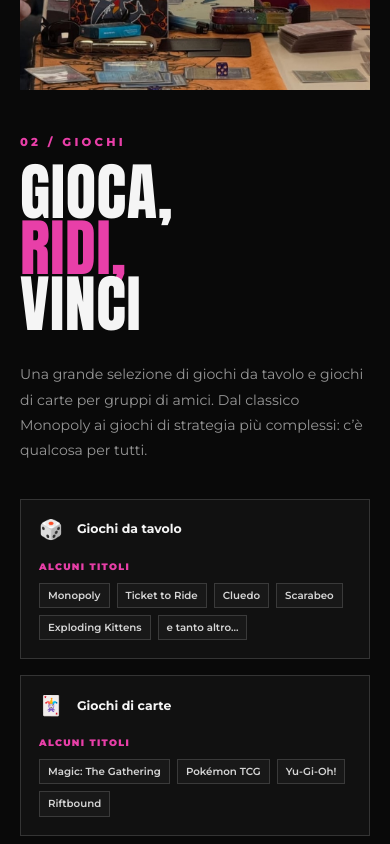
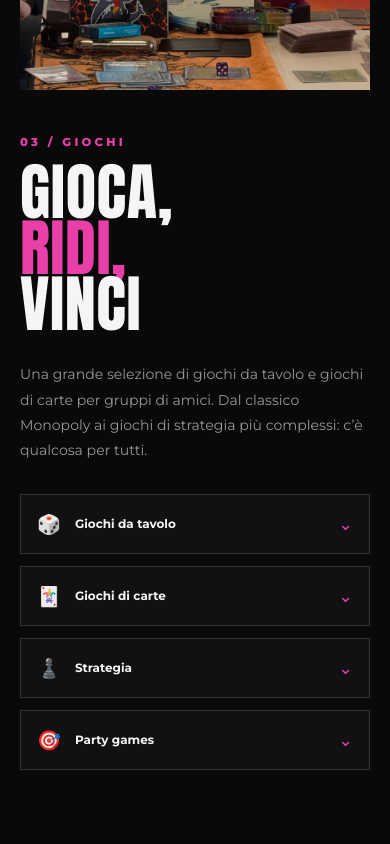
Before and after one commit to girardinicolas/MonkeyPubSite, a React (Vite) app: page /#home in a window 390 px wide. Shown: the part 2180-3024 px from the top of the page. Built offline with nearby package versions, Linux system fonts and the light colour scheme.

Commit message:
modifiche al css responsive per tablet

```diff
--- a/src/components/Games.css
+++ b/src/components/Games.css
@@ -78,12 +78,6 @@
     transform 0.25s ease;
 }
 
-  .game-category-card:hover {
-    border-color: rgba(232, 63, 168, 0.65);
-    background: #171717;
-    transform: translateY(-3px);
-  }
-
 .game-category-header {
   display: flex;
   align-items: center;
@@ -91,6 +85,17 @@
   min-height: 62px;
   gap: 14px;
   padding: 15px 18px;
+  border: 0;
+  background: transparent;
+  color: var(--text-main);
+  cursor: pointer;
+  font-family: inherit;
+  text-align: left;
+}
+
+.game-category-header:focus-visible {
+  outline: 2px solid var(--pink);
+  outline-offset: -4px;
 }
 
 .game-icon {
@@ -110,10 +115,6 @@
   transition: transform 0.25s ease;
 }
 
-  .game-category-card:hover .game-category-arrow {
-    transform: rotate(180deg);
-  }
-
 .game-list-wrapper {
   max-height: 0;
   padding: 0 18px;
@@ -123,12 +124,6 @@
     max-height 0.35s ease,
     padding 0.35s ease,
     opacity 0.25s ease;
-  }
-
-  .game-category-card:hover .game-list-wrapper {
-    max-height: 250px;
-    padding: 0 18px 18px;
-    opacity: 1;
 }
 
 .game-list-label {
@@ -157,26 +152,47 @@
   line-height: 1.3;
 }
 
-  @media (max-width: 720px) {
-    .game-category-grid {
-      grid-template-columns: 1fr;
+/* =========================
+   CARD APERTA DOPO IL CLICK
+   ========================= */
+
+.game-category-card.is-open {
+  border-color: rgba(232, 63, 168, 0.65);
+  background: #171717;
 }
 
-    .game-category-card {
-      min-height: auto;
+.game-category-card.is-open .game-category-arrow {
+  transform: rotate(180deg);
 }
 
-    .game-category-header {
-      min-height: 58px;
-    }
-
-    .game-list-wrapper {
+.game-category-card.is-open .game-list-wrapper {
   max-height: 250px;
   padding: 0 18px 18px;
   opacity: 1;
 }
 
-    .game-category-arrow {
-      display: none;
+/* =========================
+   HOVER SOLO SU DESKTOP
+   ========================= */
+
+@media (hover: hover) and (pointer: fine) {
+  .game-category-card:hover {
+    border-color: rgba(232, 63, 168, 0.65);
+    background: #171717;
+    transform: translateY(-3px);
+  }
+
+  .game-category-card:hover .game-category-arrow {
+    transform: rotate(180deg);
+  }
+
+  .game-category-card:hover .game-list-wrapper {
+    max-height: 250px;
+    padding: 0 18px 18px;
+    opacity: 1;
+  }
+
+  .game-category-card.is-open:hover .game-category-arrow {
+    transform: rotate(180deg);
   }
 }
--- a/src/components/Games.tsx
+++ b/src/components/Games.tsx
@@ -1,3 +1,4 @@
+import { useState } from 'react';
 import './Games.css';
 
 type GameCategory = {
@@ -11,12 +12,12 @@ const gameCategories: GameCategory[] = [
     icon: '🎲',
     title: 'Giochi da tavolo',
     games: [
-      'Monopoly',
+      'Catan',
       'Ticket to Ride',
-      'Cluedo',
-      'Scarabeo',
-      'Exploding Kittens',
-      'e tanto altro...'
+      'Carcassonne',
+      'Azul',
+      'Dixit',
+      'Codenames',
     ],
   },
   {
@@ -26,7 +27,9 @@ const gameCategories: GameCategory[] = [
       'Magic: The Gathering',
       'Pokémon TCG',
       'Yu-Gi-Oh!',
-      'Riftbound'
+      'Uno',
+      'Exploding Kittens',
+      'Disney Lorcana',
     ],
   },
   {
@@ -56,6 +59,14 @@ const gameCategories: GameCategory[] = [
 ];
 
 function Games() {
+  const [openCategory, setOpenCategory] = useState<string | null>(null);
+
+  function handleCategoryClick(categoryTitle: string) {
+    setOpenCategory((currentCategory) =>
+      currentCategory === categoryTitle ? null : categoryTitle,
+    );
+  }
+
   return (
     <section id="giochi" className="games-section">
       <div className="section-container games-layout">
@@ -81,7 +92,7 @@ function Games() {
         </div>
 
         <div className="games-content">
-          <p className="section-label">02 / GIOCHI</p>
+          <p className="section-label">03 / GIOCHI</p>
 
           <h2 className="section-title">
             GIOCA,
@@ -96,24 +107,36 @@ function Games() {
           </p>
 
           <div className="game-category-grid">
-            {gameCategories.map((category) => (
-              <article className="game-category-card" key={category.title}>
-                <div className="game-category-header">
+            {gameCategories.map((category) => {
+              const isOpen = openCategory === category.title;
+              const listId = `game-list-${category.title
+                .toLowerCase()
+                .replaceAll(' ', '-')}`;
+
+              return (
+                <article
+                  className={`game-category-card ${isOpen ? 'is-open' : ''}`}
+                  key={category.title}
+                >
+                  <button
+                    type="button"
+                    className="game-category-header"
+                    onClick={() => handleCategoryClick(category.title)}
+                    aria-expanded={isOpen}
+                    aria-controls={listId}
+                  >
                     <span className="game-icon" aria-hidden="true">
                       {category.icon}
                     </span>
 
                     <strong>{category.title}</strong>
 
-                  <span
-                    className="game-category-arrow"
-                    aria-hidden="true"
-                  >
+                    <span className="game-category-arrow" aria-hidden="true">
                       ⌄
                     </span>
-                </div>
+                  </button>
 
-                <div className="game-list-wrapper">
+                  <div id={listId} className="game-list-wrapper">
                     <p className="game-list-label">ALCUNI TITOLI</p>
 
                     <ul className="game-list">
@@ -123,7 +146,8 @@ function Games() {
                     </ul>
                   </div>
                 </article>
-            ))}
+              );
+            })}
           </div>
         </div>
       </div>
--- a/src/index.css
+++ b/src/index.css
@@ -169,14 +169,6 @@ section {
       font-size: 0.64rem;
     }
 
-  .menu-cards {
-    gap: 14px;
-  }
-
-  .menu-card-content {
-    padding: 20px;
-  }
-
     .about-layout,
     .games-layout {
       gap: 45px;
@@ -191,6 +183,303 @@ section {
     }
   }
 
+  /* =========================
+     RESPONSIVE: MOBILE
+     ========================= */
+
+  @media (max-width: 720px) {
+    .section-container {
+      width: min(100% - 40px, 1055px);
+    }
+
+    /* =========================
+       HEADER / NAVBAR
+       ========================= */
+
+    .header {
+      height: auto;
+    }
+
+    .header-container {
+      width: min(100% - 32px, 1440px);
+      min-height: 62px;
+      flex-wrap: wrap;
+      gap: 12px;
+      padding: 11px 0;
+    }
+
+    .logo-image {
+      width: 34px;
+      height: 34px;
+    }
+
+    .logo-text {
+      font-size: 1.2rem;
+    }
+
+    .call-button {
+      min-width: 96px;
+      padding: 10px 12px;
+      font-size: 0.66rem;
+    }
+
+    .navigation {
+      order: 3;
+      justify-content: flex-start;
+      width: 100%;
+      gap: 18px;
+      margin: 0;
+      padding: 7px 0 2px;
+      overflow-x: auto;
+    }
+
+    .navigation::-webkit-scrollbar {
+      display: none;
+    }
+
+    section {
+      scroll-margin-top: 103px;
+    }
+
+    /* =========================
+       BOTTONI
+       ========================= */
+
+    .primary-button,
+    .secondary-button,
+    .outline-button {
+      width: 100%;
+      max-width: 285px;
+    }
+
+    /* =========================
+       HERO
+       ========================= */
+
+    .hero {
+      min-height: 760px;
+    }
+
+    .hero-content {
+      width: min(100% - 36px, 850px);
+      padding: 150px 0 45px;
+    }
+
+    .hero-logo {
+      width: 82px;
+      height: 82px;
+      margin-bottom: 24px;
+    }
+
+    .hero-location {
+      font-size: 0.6rem;
+      letter-spacing: 0.21em;
+    }
+
+    .hero-title {
+      font-size: clamp(4.6rem, 21vw, 7.4rem);
+    }
+
+    .hero-description {
+      margin-top: 28px;
+      font-size: 0.95rem;
+      line-height: 1.6;
+    }
+
+    .hero-buttons {
+      flex-direction: column;
+      align-items: center;
+      margin-top: 30px;
+    }
+
+    .scroll-link {
+      margin-top: 30px;
+    }
+
+    /* =========================
+       STILI CONDIVISI
+       ========================= */
+
+    .section-title {
+      font-size: clamp(3.55rem, 16vw, 5.8rem);
+    }
+
+    /* =========================
+       CHI SIAMO
+       ========================= */
+
+    .about-section {
+      min-height: auto;
+      padding: 80px 0;
+    }
+
+    .about-layout {
+      grid-template-columns: 1fr;
+      min-height: auto;
+      gap: 45px;
+    }
+
+    .about-text > p:not(.section-label) {
+      font-size: 0.88rem;
+    }
+
+    .about-image {
+      height: 390px;
+    }
+
+    .rating-badge {
+      bottom: -14px;
+      left: -10px;
+      width: 160px;
+      min-height: 76px;
+    }
+
+    /* =========================
+       GIOCHI
+       ========================= */
+
+    .games-section {
+      min-height: auto;
+      padding: 80px 0;
+    }
+
+    .games-layout {
+      grid-template-columns: 1fr;
+      min-height: auto;
+      gap: 45px;
+    }
+
+    .games-image {
+      height: 400px;
+    }
+
+    .games-badge {
+      top: -12px;
+      right: -10px;
+      width: 88px;
+      min-height: 88px;
+    }
+
+    .games-content > p:not(.section-label) {
+      font-size: 0.88rem;
+    }
+
+    .game-category-grid {
+      grid-template-columns: 1fr;
+      gap: 12px;
+      margin-top: 30px;
+    }
+
+    .game-category-card {
+      min-height: 58px;
+    }
+
+    .game-category-header {
+      min-height: 58px;
+      padding: 14px 16px;
+    }
+
+    .game-category-header strong {
+      font-size: 0.75rem;
+    }
+
+    .game-category-arrow {
+      font-size: 1.1rem;
+    }
+
+    .game-list-wrapper {
+      padding-right: 16px;
+      padding-left: 16px;
+    }
+
+    .game-category-card.is-open .game-list-wrapper {
+      max-height: 250px;
+      padding: 0 16px 16px;
+      opacity: 1;
+    }
+
+    /* =========================
+       SPORT
+       ========================= */
+
+    .sport-section {
+      padding: 75px 0;
+    }
+
+    .competition-grid {
+      grid-template-columns: repeat(2, 1fr);
+      margin-top: 42px;
+    }
+
+    .competition-card {
+      min-height: 118px;
+    }
+
+    /* =========================
+       RECENSIONI
+       ========================= */
+
+    .reviews-section {
+      padding: 75px 0;
+    }
+
+    .reviews-header {
+      align-items: flex-start;
+      flex-direction: column;
+    }
+
+    .overall-rating {
+      padding: 0;
+    }
+
+    .reviews-grid {
+      grid-template-columns: 1fr;
+      gap: 14px;
+      margin-top: 38px;
+    }
+
+    .review-card {
+      min-height: 220px;
+    }
+
+    /* =========================
+       CONTATTI
+       ========================= */
+
+    .contact-section {
+      padding: 25px 0 75px;
+    }
+
+    .contact-layout {
+      grid-template-columns: 1fr;
+      gap: 48px;
+      margin-top: 42px;
+    }
+
+    /* =========================
+       FOOTER
+       ========================= */
+
+    .footer {
+      padding: 28px 0;
+    }
+
+    .footer-container {
+      grid-template-columns: 1fr;
+      gap: 18px;
+      width: min(100% - 40px, 1150px);
+      text-align: center;
+    }
+
+    .footer-logo {
+      justify-content: center;
+    }
+
+    .footer-container > p:nth-child(2),
+    .footer-container > p:last-child {
+      text-align: center;
+    }
+  }
 /* =========================
    RESPONSIVE: MOBILE
    ========================= */
```
Also changed, not shown: 1 other file (tests, documents, lock files or other folders). Lines whose indentation alone changed are shown as unchanged.
